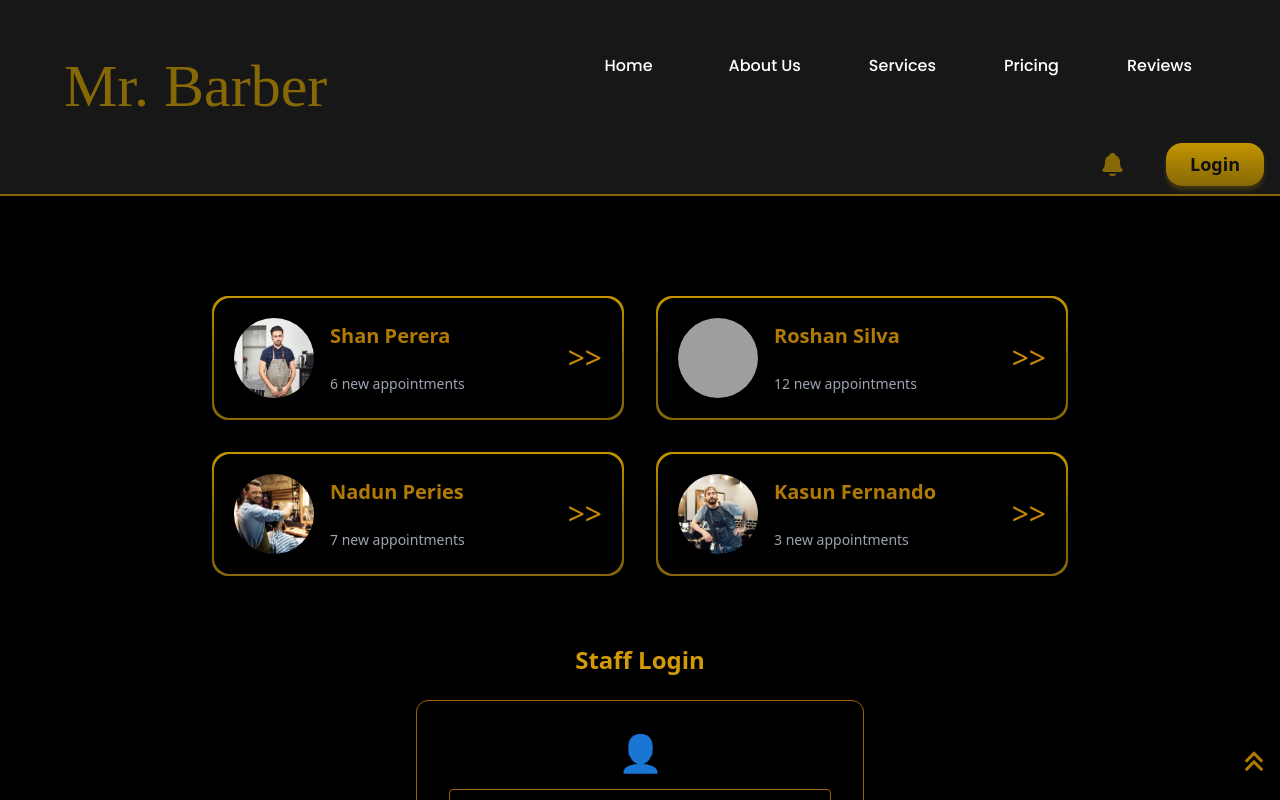
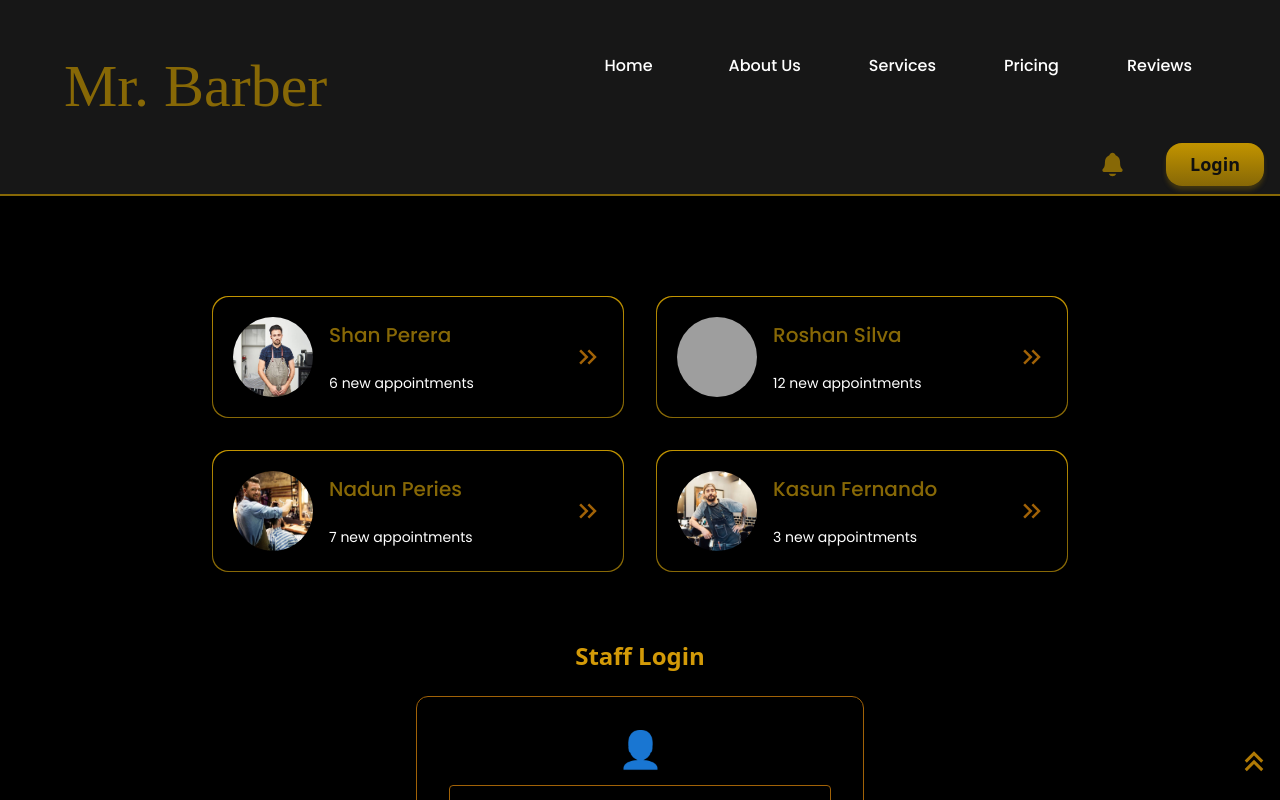
Before and after one commit to PawaniMekhala/mr_barber, a React (Create React App) app: page /staff in a window 1280 px wide. Shown: the top 800 px of the page. Built offline with nearby package versions, Linux system fonts and the light colour scheme; grey boxes are pictures that could not be loaded; a web font is replaced by a local one.

Commit message:
style: apply left arrow for staff card

```diff
--- a/src/components/Staff.jsx
+++ b/src/components/Staff.jsx
@@ -3,6 +3,7 @@ import Staff1 from "../assets/staff_img/stf1.jpg";
 import Staff2 from "../assets/staff_img/stf2.jpg";
 import Staff3 from "../assets/staff_img/stf3.jpg";
 import Staff4 from "../assets/staff_img/stf4.jpg";
+import { MdOutlineKeyboardDoubleArrowRight } from "react-icons/md";
 
 export default function Staff() {
   const staff = [
@@ -19,7 +20,7 @@ export default function Staff() {
         {staff.map((s, i) => (
           <div
             key={i}
-            className="rounded-2xl p-[2px]"
+            className="rounded-2xl p-[1px]"
             style={{
               background: "linear-gradient(180deg, #C29400 0%, #876806 52.1%)",
             }}
@@ -35,18 +36,20 @@ export default function Staff() {
 
                 {/* Name + Appointments */}
                 <div>
-                  <p className="text-xl font-semibold text-gold-600">
+                  <p className="text-xl font-medium font-poppins text-gold-700">
                     {s.name}
                   </p>
                   <br></br>
-                  <p className="text-sm text-gray-400">
+                  <p className="text-sm text-white font-poppins">
                     {s.appointments} new appointments
                   </p>
                 </div>
               </div>
 
               {/* Arrow Icon */}
-              <span className="text-3xl text-yellow-600">{">>"}</span>
+              <span className="text-3xl text-yellow-700">
+                <MdOutlineKeyboardDoubleArrowRight />
+              </span>
             </div>
           </div>
         ))}
```
